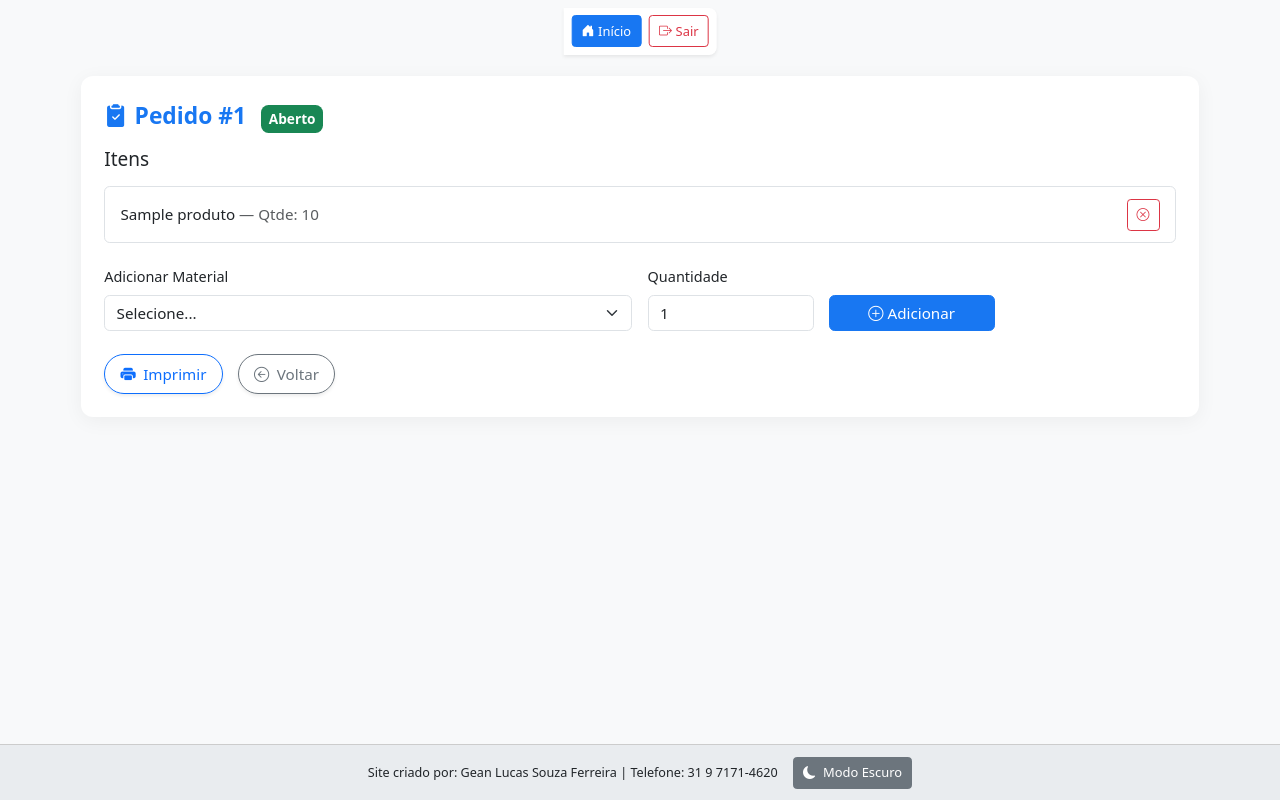
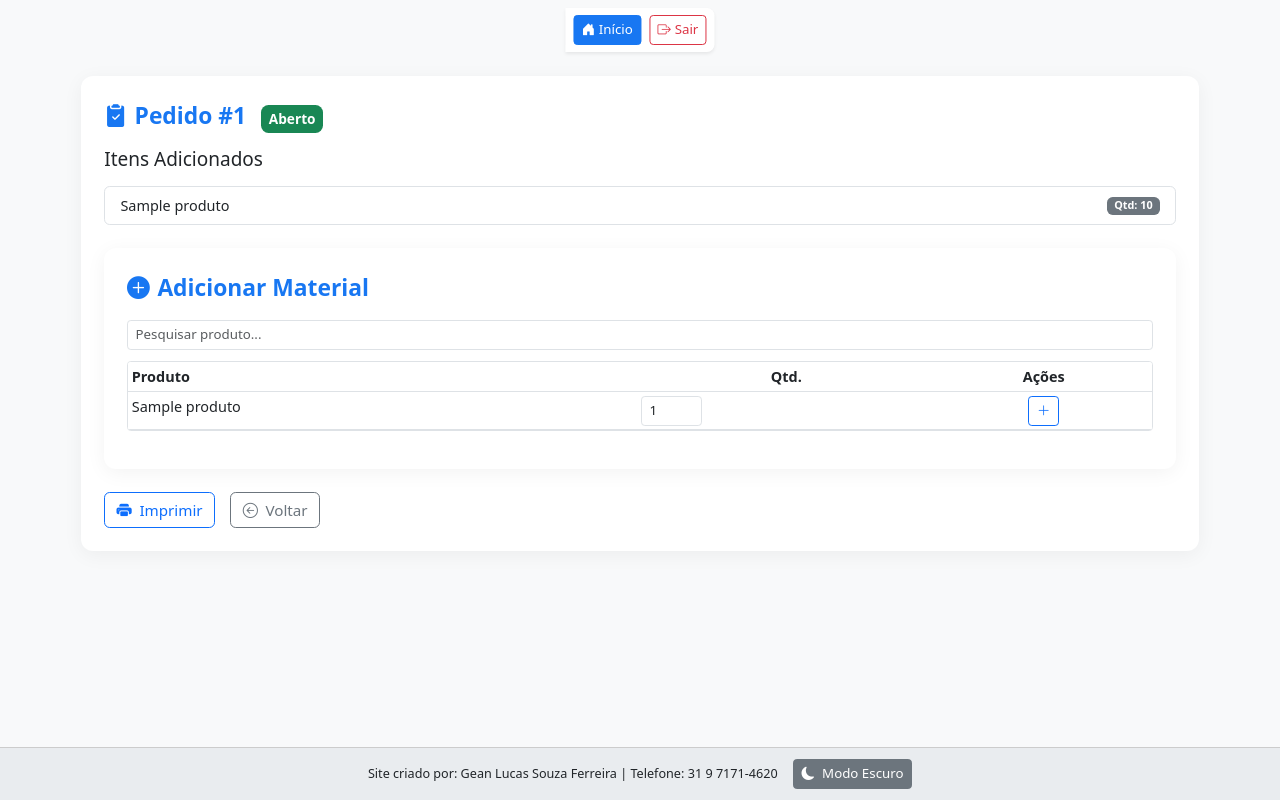
Before and after one commit to GeanLK1994/pedidos, a Flask app: page /view_pedido/1 in a window 1280 px wide. Run offline with Flask 3, Linux system fonts and the light colour scheme; the visitor is signed in with stand-in values (Sample User, id 1); tables that the repository leaves empty hold one stand-in row (values such as "Sample post").

Commit message:
Atualizando projeto via script

```diff
--- a/templates/view_pedido.html
+++ b/templates/view_pedido.html
@@ -10,7 +10,6 @@
     padding: 1.5rem;
     margin-bottom: 1.5rem;
   }
-
   .section-header {
     font-size: 1.5rem;
     font-weight: 600;
@@ -20,20 +19,6 @@
     gap: 0.5rem;
     margin-bottom: 1rem;
   }
-
-  .list-group-item {
-    display: flex;
-    justify-content: space-between;
-    align-items: center;
-    font-size: 1rem;
-    padding: 0.75rem 1rem;
-  }
-
-  .btn-sm {
-    font-size: 0.85rem;
-    padding: 0.35rem 0.6rem;
-  }
-
   .status-label {
     display: inline-block;
     padding: 0.25rem 0.5rem;
@@ -42,14 +27,25 @@
     font-size: 0.9rem;
     color: #fff;
   }
+  .status-aberto { background-color: #198754 }
+  .status-fechado { background-color: #dc3545 }
 
-  .status-aberto {
-    background-color: #198754;
+  /* nova seção de adição */
+  #produto-search { margin-bottom: .75rem; }
+  #produtos-table-wrapper {
+    max-height: 200px;
+    overflow-y: auto;
+    border: 1px solid #dee2e6;
+    border-radius: .25rem;
+    margin-bottom: 1rem;
   }
-
-  .status-fechado {
-    background-color: #dc3545;
+  #produtos-table th {
+    position: sticky;
+    top: 0;
+    background: var(--card);
+    z-index: 1;
   }
+  .input-qty { width: 4rem; }
 </style>
 
 <div class="section-card">
@@ -65,70 +61,87 @@
   </div>
 
   <div class="mb-4">
-    <h5 class="mb-3">Itens</h5>
+    <h5 class="mb-3">Itens Adicionados</h5>
     <ul class="list-group">
       {% if itens %}
         {% for item_id, nome, quantity in itens %}
-        <li class="list-group-item">
-          <span>{{ nome }} <span class="text-muted">— Qtde: {{ quantity }}</span></span>
-          {% if status == 'aberto' %}
-          <button type="button"
-                  class="btn btn-sm btn-outline-danger"
-                  data-bs-toggle="modal"
-                  data-bs-target="#confirmRemoveModal"
-                  data-item-id="{{ item_id }}"
-                  title="Remover">
-            <i class="bi bi-x-circle"></i>
-          </button>
-          {% endif %}
-        </li>
+          <li class="list-group-item d-flex justify-content-between align-items-center">
+            {{ nome }}
+            <span class="badge bg-secondary">Qtd: {{ quantity }}</span>
+          </li>
         {% endfor %}
       {% else %}
-        <li class="list-group-item text-muted text-center">Nenhum item adicionado.</li>
+        <li class="list-group-item text-center text-muted">Nenhum item adicionado.</li>
       {% endif %}
     </ul>
   </div>
 
   {% if status == 'aberto' %}
-  <form method="POST" class="row g-3 align-items-end">
-    <div class="col-md-6">
-      <label for="produto_id" class="form-label">Adicionar Material</label>
-      <select name="produto_id" id="produto_id" class="form-select" required>
-        <option value="" disabled selected>Selecione...</option>
-        {% for prod_id, prod_nome in produtos %}
-        <option value="{{ prod_id }}">{{ prod_nome }}</option>
-        {% endfor %}
-      </select>
+    <div class="section-card mb-4">
+      <div class="section-header">
+        <i class="bi bi-plus-circle-fill"></i> Adicionar Material
+      </div>
+
+      <!-- busca -->
+      <input
+        type="text"
+        id="produto-search"
+        class="form-control form-control-sm"
+        placeholder="Pesquisar produto..."
+      >
+
+      <!-- tabela rolável a partir de 5 produtos -->
+      <div
+        id="produtos-table-wrapper"
+        style="max-height: {% if produtos|length > 5 %}200px{% else %}auto{% endif %};"
+      >
+        <table id="produtos-table" class="table table-sm mb-0">
+          <thead>
+            <tr>
+              <th>Produto</th>
+              <th class="text-center">Qtd.</th>
+              <th class="text-center">Ações</th>
+            </tr>
+          </thead>
+          <tbody>
+            {% for prod_id, prod_nome in produtos %}
+              <tr data-id="{{ prod_id }}">
+                <td>{{ prod_nome }}</td>
+                <td class="text-center">
+                  <input
+                    type="number"
+                    class="form-control form-control-sm input-qty"
+                    value="1"
+                    min="1"
+                  >
+                </td>
+                <td class="text-center">
+                  <button class="btn btn-sm btn-outline-primary btn-add">
+                    <i class="bi bi-plus-lg"></i>
+                  </button>
+                </td>
+              </tr>
+            {% endfor %}
+          </tbody>
+        </table>
+      </div>
     </div>
-    <div class="col-md-2">
-      <label for="quantity" class="form-label">Quantidade</label>
-      <input type="number" name="quantity" id="quantity" value="1" min="1" class="form-control" required>
-    </div>
-    <div class="col-md-2">
-      <button type="submit" class="btn btn-primary w-100">
-        <i class="bi bi-plus-circle"></i> Adicionar
-      </button>
-    </div>
-  </form>
   {% endif %}
 
-  <div class="mt-4 d-flex gap-3">
+  <div class="d-flex gap-3">
     <a href="{{ url_for('print_pedido', pedido_id=pedido_id) }}"
        target="_blank"
-       class="btn btn-outline-primary d-flex align-items-center gap-2 px-3 py-2 rounded-pill shadow-sm">
-      <i class="bi bi-printer-fill"></i>
-      <span>Imprimir</span>
+       class="btn btn-outline-primary d-flex align-items-center gap-2">
+      <i class="bi bi-printer-fill"></i> Imprimir
     </a>
-
     <a href="{{ url_for('gerenciar_pedidos') }}"
-       class="btn btn-outline-secondary d-flex align-items-center gap-2 px-3 py-2 rounded-pill shadow-sm">
-      <i class="bi bi-arrow-left-circle"></i>
-      <span>Voltar</span>
+       class="btn btn-outline-secondary d-flex align-items-center gap-2">
+      <i class="bi bi-arrow-left-circle"></i> Voltar
     </a>
   </div>
 </div>
 
-<!-- Modal de confirmação de remoção -->
+<!-- Modal de confirmação (sem alterações) -->
 <div class="modal fade" id="confirmRemoveModal" tabindex="-1" aria-labelledby="confirmRemoveLabel" aria-hidden="true">
   <div class="modal-dialog">
     <div class="modal-content border-danger">
@@ -136,33 +149,68 @@
         <h5 class="modal-title" id="confirmRemoveLabel">
           <i class="bi bi-exclamation-triangle-fill me-2"></i>Confirmar remoção
         </h5>
-        <button type="button" class="btn-close btn-close-white" data-bs-dismiss="modal" aria-label="Fechar"></button>
+        <button type="button" class="btn-close btn-close-white" data-bs-dismiss="modal"></button>
       </div>
       <div class="modal-body">
-        Tem certeza que deseja remover este item da lista?
+        Tem certeza que deseja remover este item?
       </div>
       <div class="modal-footer">
         <button type="button" class="btn btn-secondary" data-bs-dismiss="modal">Cancelar</button>
         <form id="removeForm" method="POST" action="">
           <button type="submit" class="btn btn-danger">
-            <i class="bi bi-trash-fill me-1"></i>Remover
+            <i class="bi bi-trash-fill me-1"></i> Remover
           </button>
         </form>
       </div>
     </div>
   </div>
 </div>
+{% endblock %}
 
 {% block scripts %}
 <script>
+  // filtra linhas da tabela
+  document.getElementById('produto-search').addEventListener('input', function() {
+    const term = this.value.toLowerCase();
+    document.querySelectorAll('#produtos-table tbody tr').forEach(tr => {
+      tr.style.display = tr.cells[0].textContent.toLowerCase().includes(term) ? '' : 'none';
+    });
+  });
+
+  // ação de adicionar com quantidade
+  document.querySelectorAll('.btn-add').forEach(btn => {
+    btn.addEventListener('click', e => {
+      const tr    = e.currentTarget.closest('tr');
+      const prodId= tr.dataset.id;
+      const qty   = tr.querySelector('.input-qty').value || 1;
+
+      // monta form
+      const form = document.createElement('form');
+      form.method = 'POST';
+      form.style.display = 'none';
+
+      const inpId  = document.createElement('input');
+      inpId.name   = 'produto_id';
+      inpId.value  = prodId;
+      form.appendChild(inpId);
+
+      const inpQty = document.createElement('input');
+      inpQty.name  = 'quantity';
+      inpQty.value = qty;
+      form.appendChild(inpQty);
+
+      document.body.appendChild(form);
+      form.submit();
+    });
+  });
+
+  // configura modal de remoção
   const confirmModal = document.getElementById('confirmRemoveModal');
-  confirmModal.addEventListener('show.bs.modal', function (event) {
-    const button = event.relatedTarget;
-    const itemId = button.getAttribute('data-item-id');
-    const baseUrl = "{{ url_for('remove_item', item_id=0) }}".slice(0, -1);
-    const form = document.getElementById('removeForm');
-    form.action = baseUrl + itemId;
+  confirmModal.addEventListener('show.bs.modal', e => {
+    const btn    = e.relatedTarget;
+    const itemId = btn.getAttribute('data-item-id');
+    const base   = "{{ url_for('remove_item', item_id=0) }}";
+    document.getElementById('removeForm').action = base.replace('0', itemId);
   });
 </script>
 {% endblock %}
-{% endblock %}
```
Also changed, not shown: templates/novo_pedido.html (+59 -70 lines).
